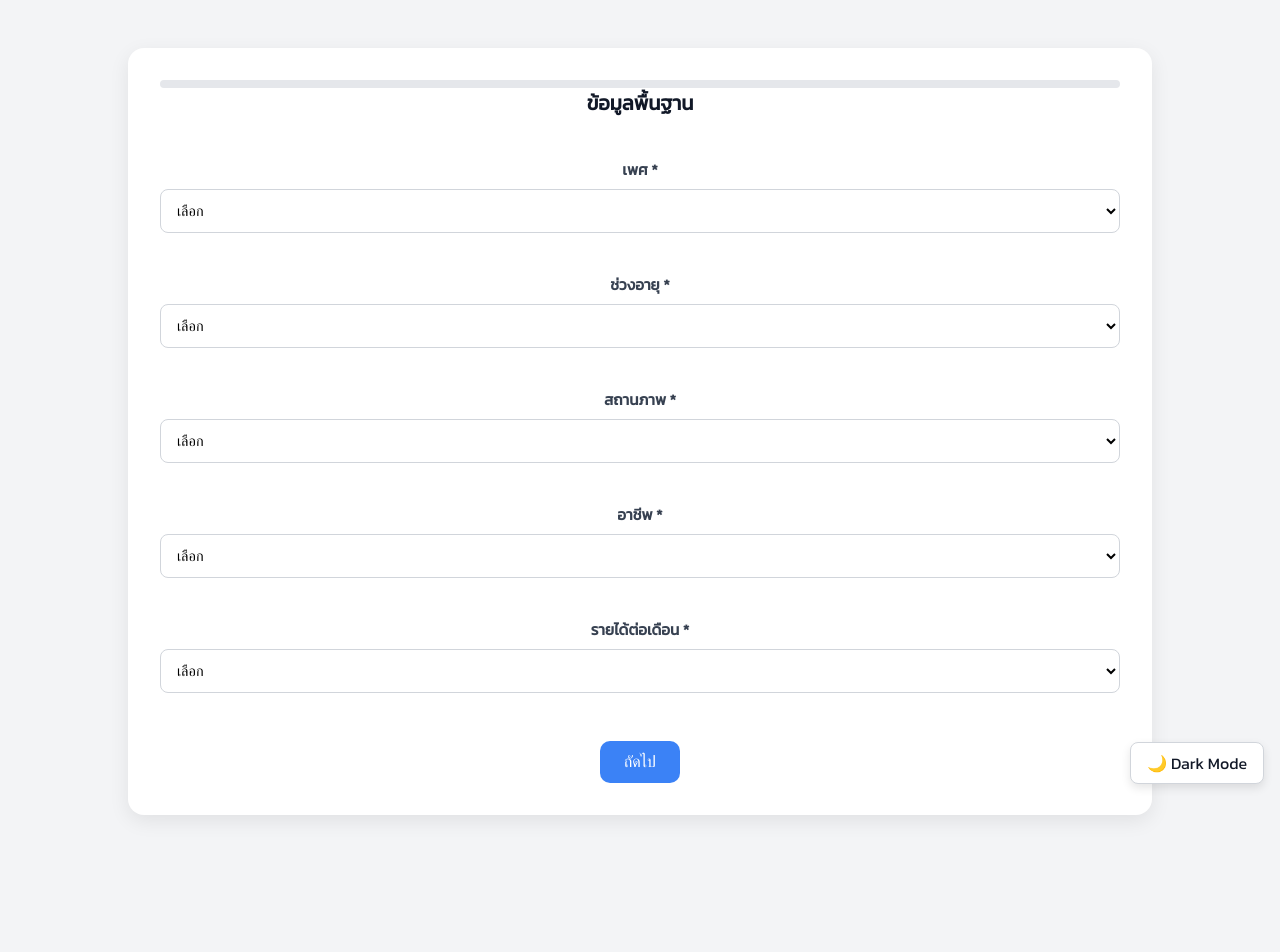
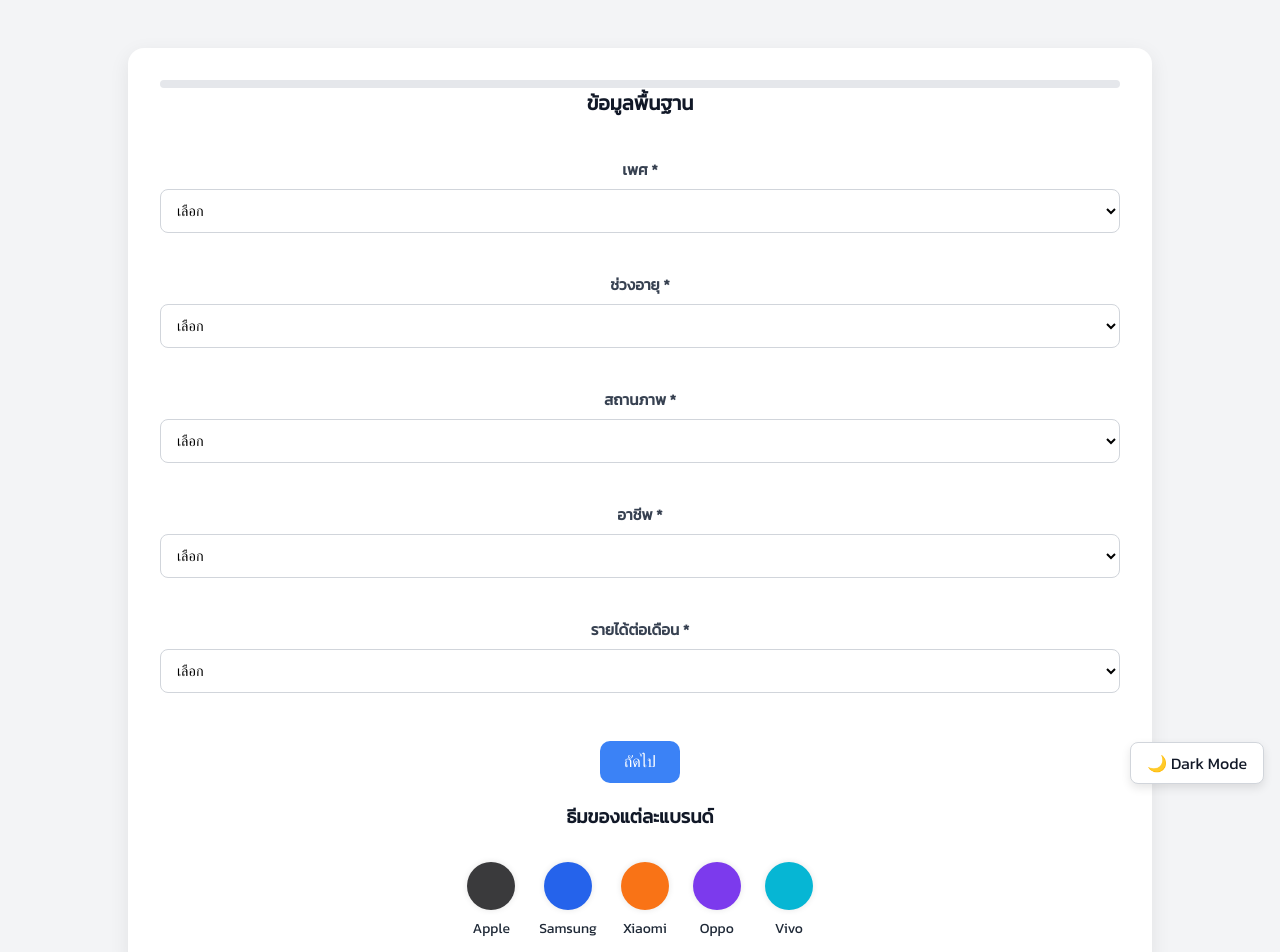
Before and after one commit to tasuke567/brand-predictor, a React (Vite) app: page / in a window 1280 px wide. Shown: the top 952 px of the page. Before the commit the page ends 863 px from the top, so only its background shows below. Built offline with nearby package versions, Linux system fonts and the light colour scheme.

Commit message:
feat: add BrandColorPreview component to display brand themes; include styles for consistent presentation

```diff
--- a/src/App.tsx
+++ b/src/App.tsx
@@ -4,6 +4,7 @@ import { useNavigate } from "react-router-dom";
 import { labels, options, initialState, sections } from "./utils/formConfig";
 import { formDataToCSV } from "./utils/formUtils";
 import FieldGroup from "./components/FieldGroup";
+import BrandColorPreview from "./components/BrandColorPreview";
 
 /**
  * Type helpers
@@ -36,7 +37,9 @@ const App = () => {
     setFormData((prev) => {
       if (type === "checkbox" && Array.isArray(prev[key])) {
         const list = prev[key] as string[];
-        const updated = checked ? [...list, value] : list.filter((v) => v !== value);
+        const updated = checked
+          ? [...list, value]
+          : list.filter((v) => v !== value);
         return { ...prev, [key]: updated } as FormData;
       }
       return { ...prev, [key]: value } as FormData;
@@ -94,7 +97,9 @@ const App = () => {
         if (xhr.status >= 200 && xhr.status < 300) {
           try {
             const res = JSON.parse(xhr.responseText);
-            navigate("/result", { state: { prediction: res.prediction.label } });
+            navigate("/result", {
+              state: { prediction: res.prediction.label },
+            });
           } catch (_) {
             alert("แปลงผลลัพธ์ไม่สำเร็จ");
           }
@@ -121,7 +126,10 @@ const App = () => {
     setProgress((filled / (Object.keys(formData) as FormKey[]).length) * 100);
   }, [formData]);
 
-  useEffect(() => localStorage.setItem("smartphone-form", JSON.stringify(formData)), [formData]);
+  useEffect(
+    () => localStorage.setItem("smartphone-form", JSON.stringify(formData)),
+    [formData]
+  );
 
   useEffect(() => {
     if (showToast) {
@@ -143,7 +151,10 @@ const App = () => {
       {isUploading && (
         <div className="loading-overlay">
           <div className="loader-bar">
-            <div className="loader-fill" style={{ width: `${uploadPercent}%` }} />
+            <div
+              className="loader-fill"
+              style={{ width: `${uploadPercent}%` }}
+            />
           </div>
           <p className="loading-text">อัปโหลด {uploadPercent}%</p>
         </div>
@@ -175,7 +186,10 @@ const App = () => {
             <h2 className="form-section-title">{currentSection.title}</h2>
             {(Object.keys(labels) as FormKey[]).map((k) => (
               <div key={k} className="summary-item">
-                <strong>{labels[k]}</strong>: {Array.isArray(formData[k]) ? (formData[k] as string[]).join(", ") : formData[k] || "-"}
+                <strong>{labels[k]}</strong>:{" "}
+                {Array.isArray(formData[k])
+                  ? (formData[k] as string[]).join(", ")
+                  : formData[k] || "-"}
               </div>
             ))}
           </div>
@@ -193,8 +207,14 @@ const App = () => {
             </button>
           )}
           {step === sections.length - 1 && (
-            <button type="submit" className="submit-button" disabled={isUploading}>
-              {isUploading ? "กำลังอัปโหลด..." : "พยากรณ์สมาร์ทโฟนที่เหมาะกับคุณ"}
+            <button
+              type="submit"
+              className="submit-button"
+              disabled={isUploading}
+            >
+              {isUploading
+                ? "กำลังอัปโหลด..."
+                : "พยากรณ์สมาร์ทโฟนที่เหมาะกับคุณ"}
             </button>
           )}
         </div>
@@ -205,6 +225,10 @@ const App = () => {
       <div className="toggle-dark" onClick={() => setDark(!dark)}>
         {dark ? "☀️ Light Mode" : "🌙 Dark Mode"}
       </div>
+      <section>
+        <h3 style={{ textAlign: "center" }}>ธีมของแต่ละแบรนด์</h3>
+        <BrandColorPreview />
+      </section>
     </div>
   );
 };
--- /dev/null
+++ b/src/components/BrandColorPreview.tsx
@@ -0,0 +1,23 @@
+// src/components/BrandColorPreview.tsx
+import { brandThemes } from "../utils/brandThemes";
+import "../styles/BrandColorPreview.css"; // Adjust the path as necessary
+
+const BrandColorPreview = () => {
+  return (
+    <div className="brand-color-preview">
+      {Object.entries(brandThemes).map(([brand, theme]) => (
+        brand !== "default" && (
+          <div key={brand} className="brand-bubble">
+            <div
+              className="bubble-circle"
+              style={{ backgroundColor: theme.primary }}
+            ></div>
+            <span className="bubble-label">{brand.charAt(0).toUpperCase() + brand.slice(1)}</span>
+          </div>
+        )
+      ))}
+    </div>
+  );
+};
+
+export default BrandColorPreview;
--- /dev/null
+++ b/src/styles/BrandColorPreview.css
@@ -0,0 +1,33 @@
+.brand-color-preview {
+    display: flex;
+    flex-wrap: wrap;
+    justify-content: center;
+    gap: 1.5rem;
+    margin-top: 2rem;
+  }
+
+  .brand-bubble {
+    display: flex;
+    flex-direction: column;
+    align-items: center;
+  }
+
+  .bubble-circle {
+    width: 48px;
+    height: 48px;
+    border-radius: 9999px;
+    box-shadow: 0 0 6px rgba(0, 0, 0, 0.1);
+    transition: transform 0.2s ease;
+  }
+
+  .bubble-circle:hover {
+    transform: scale(1.1);
+  }
+
+  .bubble-label {
+    margin-top: 0.5rem;
+    font-size: 0.875rem;
+    font-weight: 500;
+    text-transform: capitalize;
+    color: var(--text-color);
+  }
```
